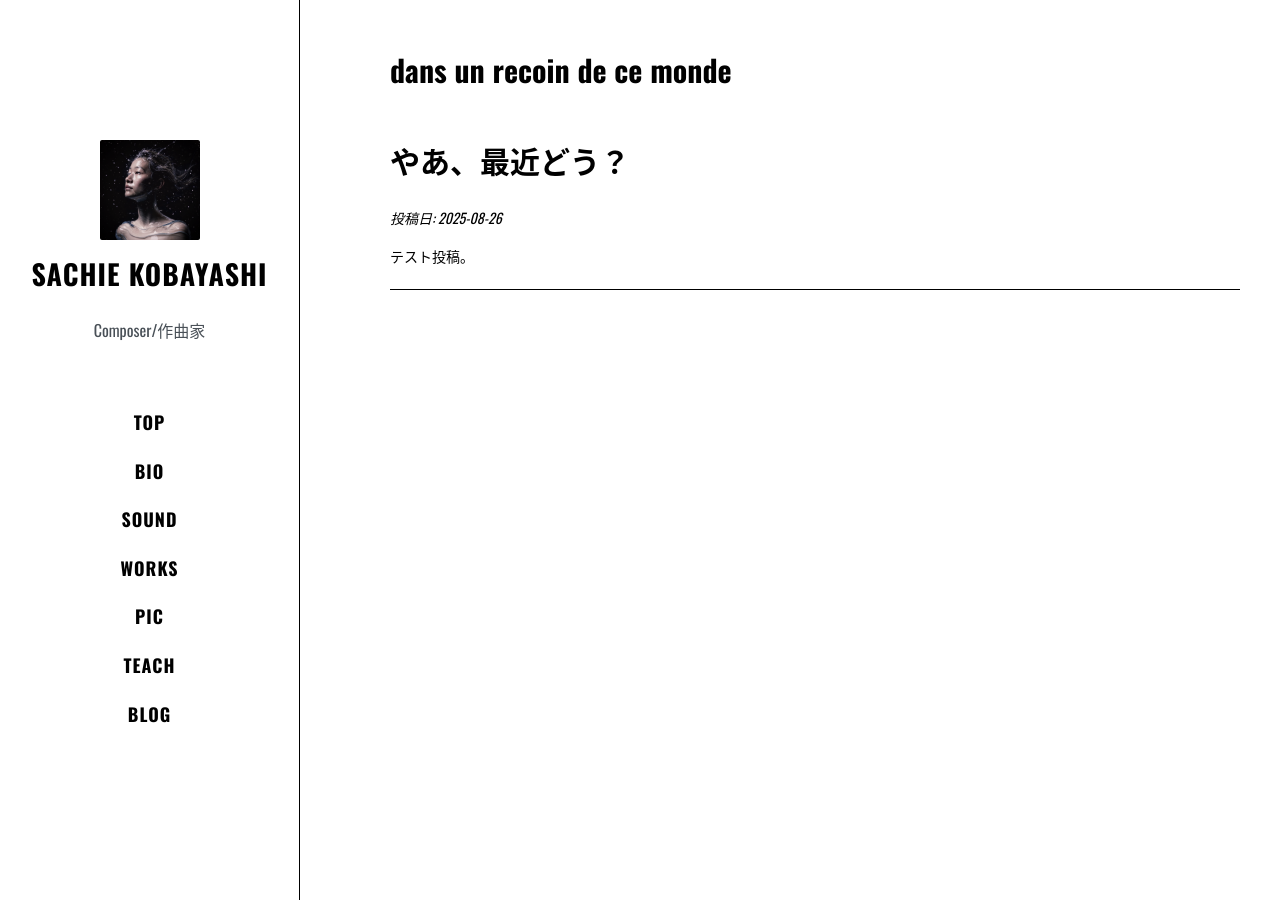
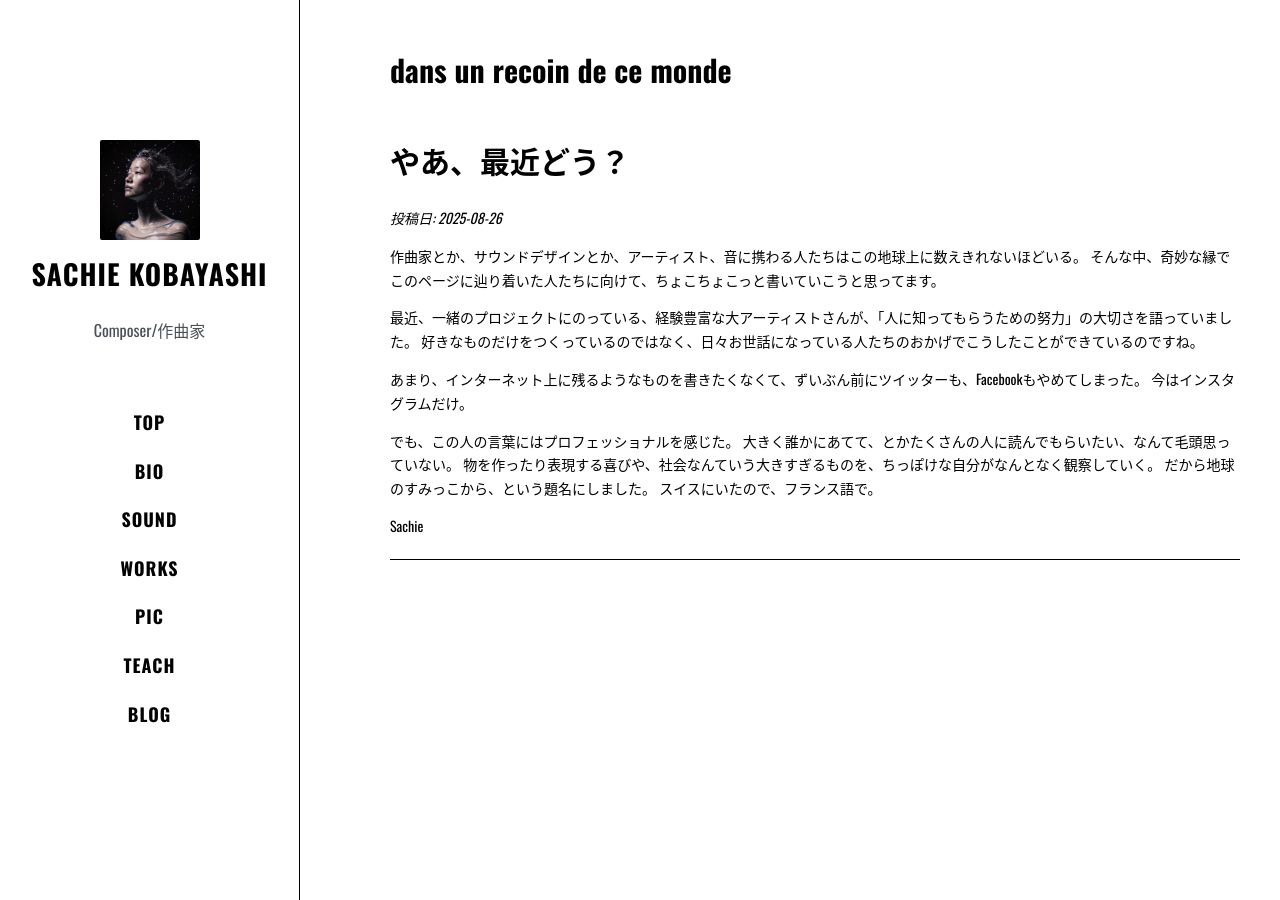
Before and after one commit to kbys88/kbys88.github.io, a Jekyll site: the page built from dansunrecoindecemonde.md, in a window 1280 px wide. Built offline with Jekyll 4.4.1, drawn with Linux system fonts in a browser that asks for light colours; nearby versions of some CDN libraries; some web fonts are replaced.

Commit message:
Update dansunrecoindecemonde.md

```diff
--- a/dansunrecoindecemonde.md
+++ b/dansunrecoindecemonde.md
@@ -7,6 +7,21 @@ permalink: /dansunrecoindecemonde/
 # やあ、最近どう？
 *投稿日: 2025-08-26*
 
-テスト投稿。
+作曲家とか、サウンドデザインとか、アーティスト、音に携わる人たちはこの地球上に数えきれないほどいる。
+そんな中、奇妙な縁でこのページに辿り着いた人たちに向けて、ちょこちょこっと書いていこうと思ってます。
+
+最近、一緒のプロジェクトにのっている、経験豊富な大アーティストさんが、「人に知ってもらうための努力」の大切さを語っていました。
+好きなものだけをつくっているのではなく、日々お世話になっている人たちのおかげでこうしたことができているのですね。
+
+あまり、インターネット上に残るようなものを書きたくなくて、ずいぶん前にツイッターも、Facebookもやめてしまった。
+今はインスタグラムだけ。
+
+でも、この人の言葉にはプロフェッショナルを感じた。
+大きく誰かにあてて、とかたくさんの人に読んでもらいたい、なんて毛頭思っていない。
+物を作ったり表現する喜びや、社会なんていう大きすぎるものを、ちっぽけな自分がなんとなく観察していく。
+だから地球のすみっこから、という題名にしました。
+スイスにいたので、フランス語で。
+
+Sachie
 
 ---
```
